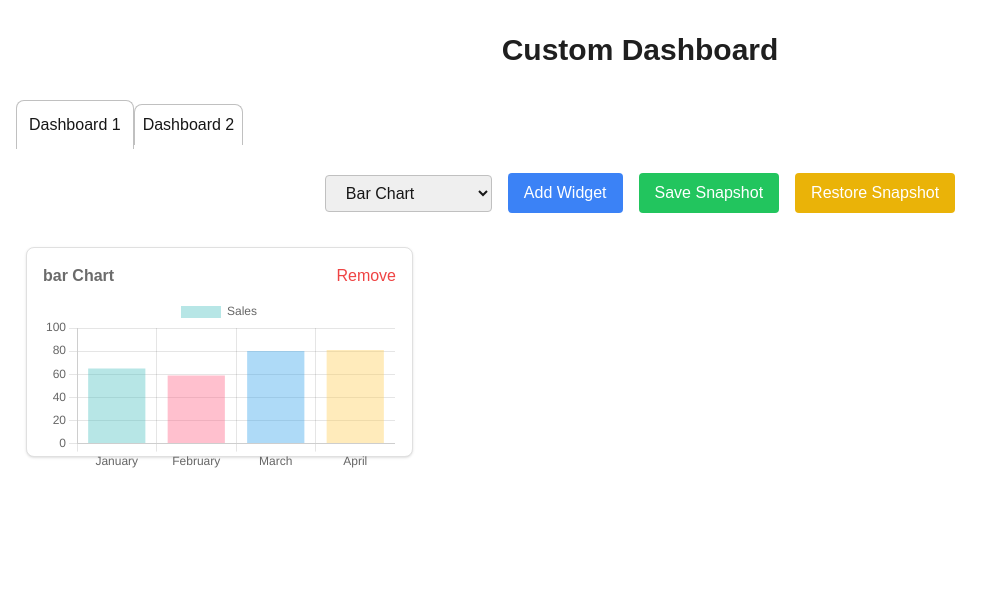
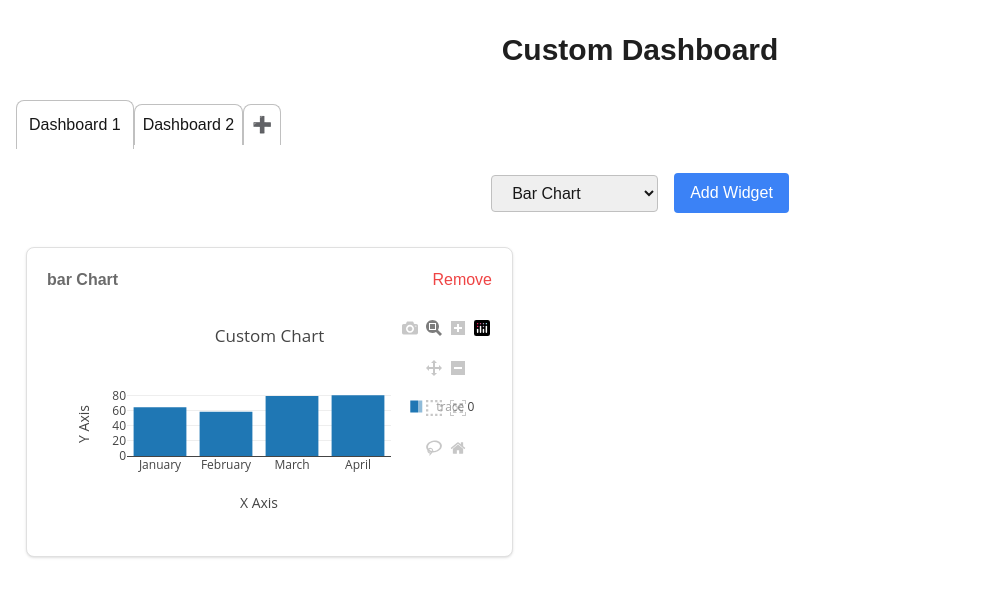
Before and after one commit to m0oMoo/monitoring_client, a Next.js app: page /dashboard in a window 1280 px wide. Both pictures are taken after a click on the button "Add Widget". Shown: the top 596 px of the page, without its empty margins (0-1002 px from the left). Built offline with nearby package versions, Linux system fonts and the light colour scheme.

Commit message:
feat: Update dashboard page.tsx

```diff
--- a/src/app/(monitoring)/dashboard/page.tsx
+++ b/src/app/(monitoring)/dashboard/page.tsx
@@ -2,54 +2,94 @@
 
 import React, { useState } from "react";
 import ReactGridLayout, { Layout } from "react-grid-layout";
-import ChartWidget from "@/app/components/dashboard/chartWidget";
+import CustomPlotlyChart from "@/app/components/chart/customPlotlyChart";
 import Tabs from "@/app/components/dashboard/tabs";
 import { v4 as uuidv4 } from "uuid";
 
+const MAX_WIDGETS = 6;
+
 const Dashboard = () => {
-  const [tabs, setTabs] = useState(["Dashboard 1", "Dashboard 2"]);
   const [currentTab, setCurrentTab] = useState("Dashboard 1");
+  const [tabs, setTabs] = useState(["Dashboard 1", "Dashboard 2", "+"]);
 
-  const initialLayouts: { [key: string]: Layout[] } = {
-    "Dashboard 1": [],
-    "Dashboard 2": [],
+  const [layouts, setLayouts] = useState<{ [key: string]: Layout[] }>({});
+  const [widgets, setWidgets] = useState<{ [key: string]: any[] }>({});
+
+  const [selectedType, setSelectedType] = useState<
+    "line" | "bar" | "pie" | "doughnut"
+  >("bar");
+
+  const getChartData = (type: "line" | "bar" | "pie" | "doughnut") => {
+    if (type === "pie" || type === "doughnut") {
+      return [
+        {
+          labels: ["January", "February", "March", "April"],
+          values: [65, 59, 80, 81],
+          type: "pie",
+          hole: type === "doughnut" ? 0.4 : 0,
+        },
+      ];
+    }
+    return [
+      {
+        x: ["January", "February", "March", "April"],
+        y: [65, 59, 80, 81],
+        type: type,
+        mode: type === "line" ? "lines" : undefined,
+        marker: { size: 10 },
+      },
+    ];
   };
 
-  const [layouts, setLayouts] = useState<{ [key: string]: Layout[] }>(
-    initialLayouts
-  );
-  const [widgets, setWidgets] = useState<{ [key: string]: any[] }>({
-    "Dashboard 1": [],
-    "Dashboard 2": [],
-  });
-
-  const [selectedType, setSelectedType] = useState<
-    "bar" | "line" | "pie" | "doughnut"
-  >("bar");
-
-  const chartData = {
-    labels: ["January", "February", "March", "April"],
-    datasets: [
-      {
-        label: "Sales",
-        data: [65, 59, 80, 81],
-        backgroundColor: [
-          "rgba(75,192,192,0.4)",
-          "rgba(255,99,132,0.4)",
-          "rgba(54,162,235,0.4)",
-          "rgba(255,206,86,0.4)",
-        ],
-      },
-    ],
+  const chartLayout = {
+    title: "Custom Chart",
+    xaxis: { title: "X Axis" },
+    yaxis: { title: "Y Axis" },
+    showlegend: true,
   };
 
-  // 위젯 추가
+  const chartConfig = { responsive: true };
+
+  const handleSelectTab = (tab: string) => {
+    setCurrentTab(tab);
+  };
+
+  const handleAddTab = (newTabName: string) => {
+    setTabs((prevTabs) => [...prevTabs.slice(0, -1), newTabName, "+"]);
+    setLayouts((prev) => ({ ...prev, [newTabName]: [] }));
+    setWidgets((prev) => ({ ...prev, [newTabName]: [] }));
+    setCurrentTab(newTabName);
+  };
+
+  const handleRemoveTab = (tabName: string) => {
+    if (tabName === "+" || tabs.length <= 2) return;
+    setTabs((prevTabs) => prevTabs.filter((tab) => tab !== tabName));
+    setLayouts((prev) => {
+      const { [tabName]: _, ...rest } = prev;
+      return rest;
+    });
+    setWidgets((prev) => {
+      const { [tabName]: _, ...rest } = prev;
+      return rest;
+    });
+    if (currentTab === tabName) {
+      setCurrentTab(tabs[0]);
+    }
+  };
+
   const addWidget = () => {
+    if ((widgets[currentTab] || []).length >= MAX_WIDGETS) {
+      alert(`You can only add up to ${MAX_WIDGETS} widgets.`);
+      return;
+    }
+
     const id = uuidv4();
     const newWidget = {
       id,
       type: selectedType,
-      data: chartData,
+      data: getChartData(selectedType),
+      layout: chartLayout,
+      config: chartConfig,
     };
 
     setWidgets((prev) => ({
@@ -66,7 +106,6 @@ const Dashboard = () => {
     }));
   };
 
-  // 위젯 삭제
   const removeWidget = (id: string) => {
     setWidgets((prev) => ({
       ...prev,
@@ -81,36 +120,6 @@ const Dashboard = () => {
     }));
   };
 
-  // 스냅샷 저장
-  const saveSnapshot = () => {
-    const snapshot = layouts[currentTab] || [];
-    const savedSnapshots = JSON.parse(
-      localStorage.getItem("snapshots") || "{}"
-    );
-    savedSnapshots[currentTab] = snapshot;
-
-    localStorage.setItem("snapshots", JSON.stringify(savedSnapshots));
-    alert(`Snapshot saved for ${currentTab}`);
-  };
-
-  // 스냅샷 복원
-  const restoreSnapshot = () => {
-    const savedSnapshots = JSON.parse(
-      localStorage.getItem("snapshots") || "{}"
-    );
-    const snapshot = savedSnapshots[currentTab];
-
-    if (snapshot) {
-      setLayouts((prev) => ({
-        ...prev,
-        [currentTab]: snapshot,
-      }));
-      alert(`Snapshot restored for ${currentTab}`);
-    } else {
-      alert(`No snapshot found for ${currentTab}`);
-    }
-  };
-
   return (
     <div className="container mx-auto px-4 py-8">
       <header className="text-center mb-8">
@@ -118,7 +127,12 @@ const Dashboard = () => {
       </header>
 
       <div className="mb-6">
-        <Tabs tabs={tabs} onSelect={setCurrentTab} />
+        <Tabs
+          tabs={tabs}
+          onSelect={handleSelectTab}
+          onAddTab={handleAddTab}
+          onRemoveTab={handleRemoveTab}
+        />
       </div>
 
       <div className="flex items-center justify-center gap-4 mb-6">
@@ -126,13 +140,13 @@ const Dashboard = () => {
           value={selectedType}
           onChange={(e) =>
             setSelectedType(
-              e.target.value as "bar" | "line" | "pie" | "doughnut"
+              e.target.value as "line" | "bar" | "pie" | "doughnut"
             )
           }
           className="px-4 py-2 border border-gray-300 rounded"
         >
+          <option value="line">Line Chart</option>
           <option value="bar">Bar Chart</option>
-          <option value="line">Line Chart</option>
           <option value="pie">Pie Chart</option>
           <option value="doughnut">Doughnut Chart</option>
         </select>
@@ -142,26 +156,14 @@ const Dashboard = () => {
         >
           Add Widget
         </button>
-        <button
-          className="px-4 py-2 bg-green-500 text-white rounded"
-          onClick={saveSnapshot}
-        >
-          Save Snapshot
-        </button>
-        <button
-          className="px-4 py-2 bg-yellow-500 text-white rounded"
-          onClick={restoreSnapshot}
-        >
-          Restore Snapshot
-        </button>
       </div>
 
       <ReactGridLayout
         className="layout"
         layout={layouts[currentTab]}
         cols={12}
-        rowHeight={100}
-        width={1200}
+        rowHeight={150}
+        width={1500}
         onLayoutChange={(newLayout) =>
           setLayouts((prev) => ({ ...prev, [currentTab]: newLayout }))
         }
@@ -173,9 +175,9 @@ const Dashboard = () => {
         {widgets[currentTab]?.map((widget) => (
           <div
             key={widget.id}
-            className="bg-white p-4 border border-gray-200 rounded-lg shadow"
+            className="flex flex-col justify-between bg-white p-5 border border-gray-200 rounded-lg shadow"
           >
-            <div className="flex justify-between items-center mb-2">
+            <div className="flex justify-between">
               <div className="drag-handle cursor-move text-gray-500">
                 <h2 className="text-lg font-semibold">{widget.type} Chart</h2>
               </div>
@@ -186,7 +188,11 @@ const Dashboard = () => {
                 Remove
               </button>
             </div>
-            <ChartWidget type={widget.type} data={widget.data} />
+            <CustomPlotlyChart
+              data={widget.data}
+              layout={widget.layout}
+              config={widget.config}
+            />
           </div>
         ))}
       </ReactGridLayout>
```
